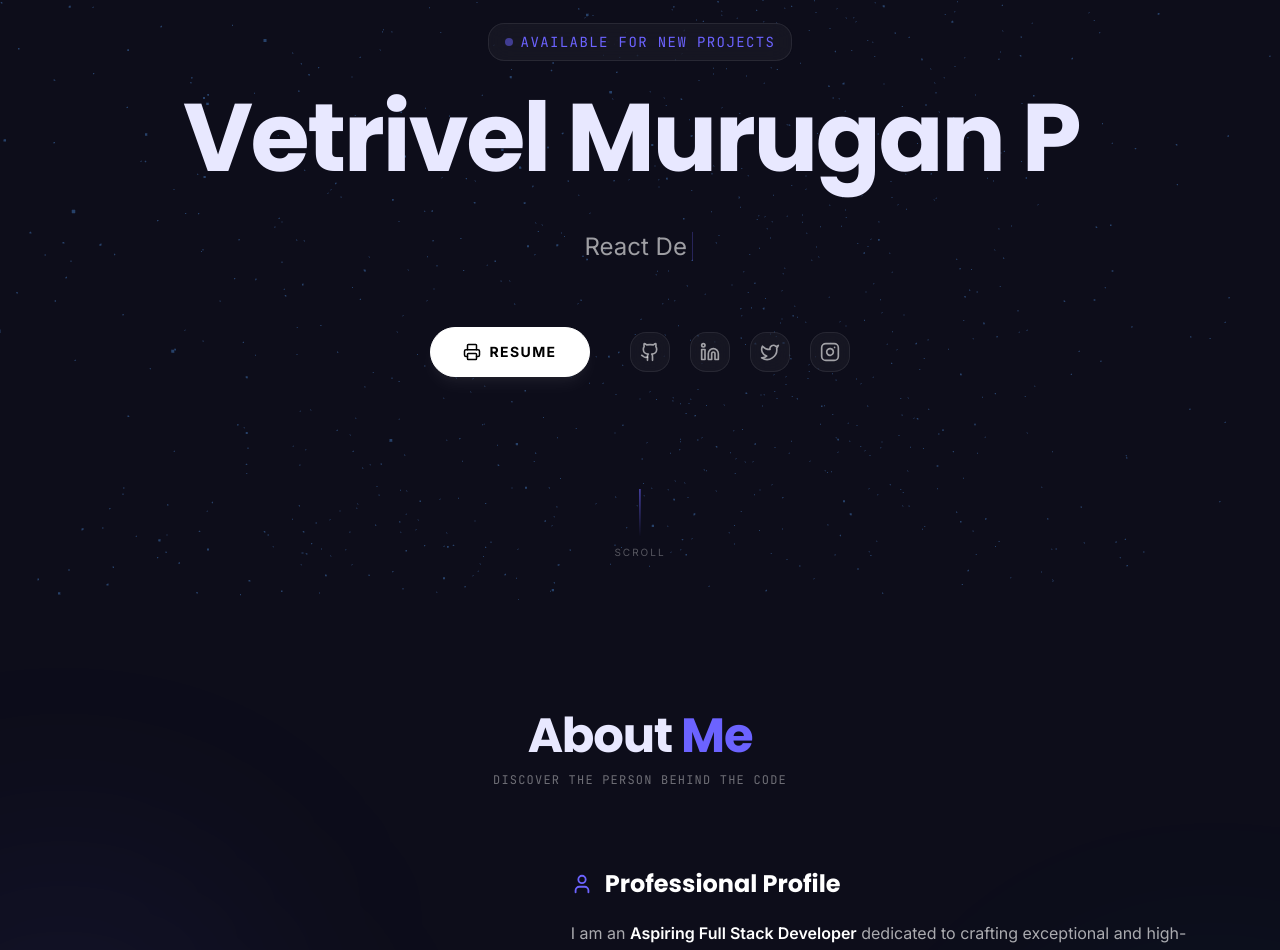
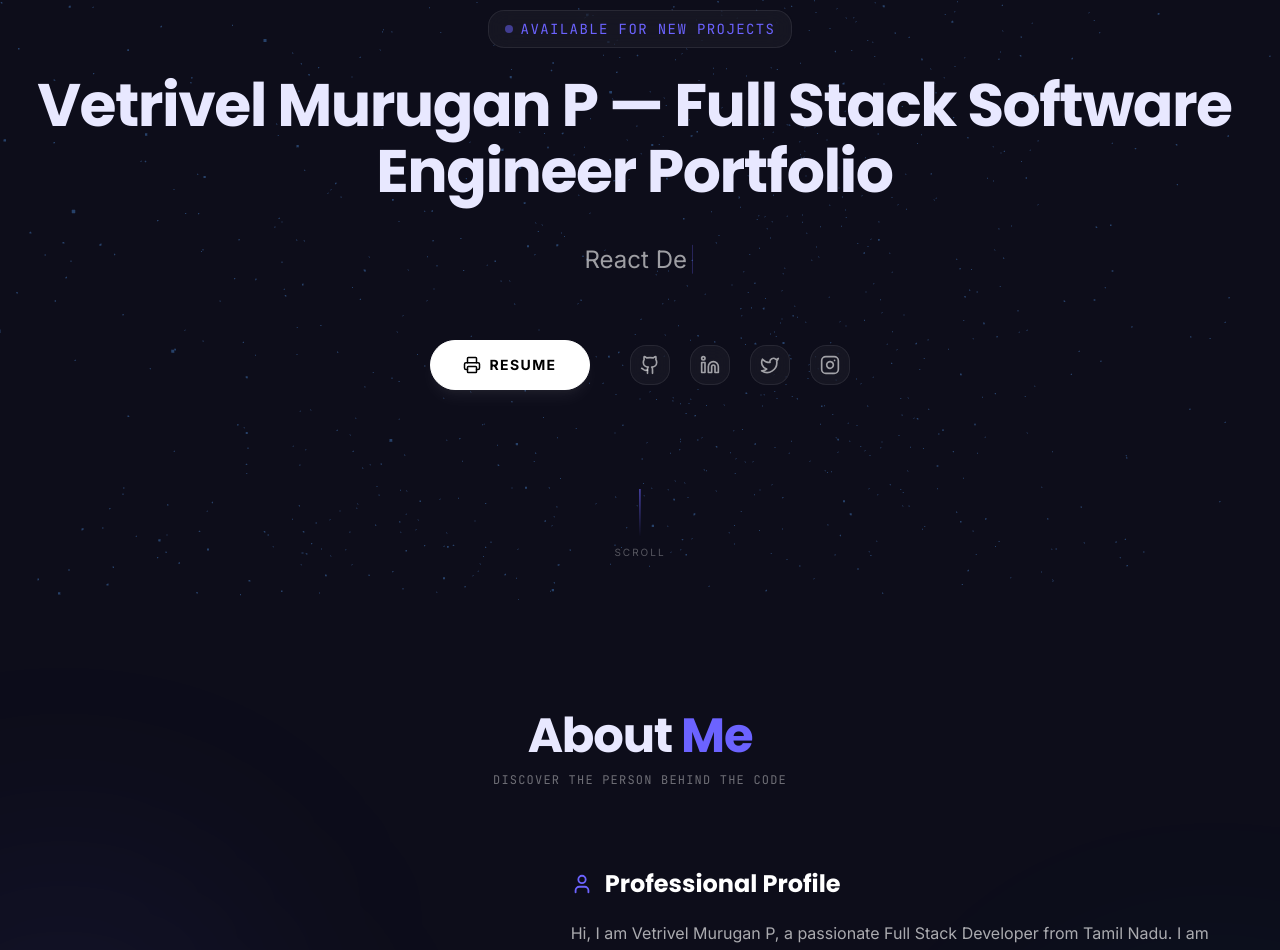
Before and after one commit to mr-vvm-2005/New-portfolio, a Next.js app: page / in a window 1280 px wide. Shown: the part 200-1150 px from the top of the page. Built offline with nearby package versions, Linux system fonts and the light colour scheme.

Commit message:
seo: add target search keywords and metadata variations

```diff
--- a/src/app/layout.tsx
+++ b/src/app/layout.tsx
@@ -45,6 +45,8 @@ export default function RootLayout({
                 <meta property="og:image" content="https://mr-vvm-2005.github.io/New-portfolio/profile.jpg" />
                 <meta property="og:url" content="https://mr-vvm-2005.github.io/New-portfolio/" />
                 <meta property="og:type" content="website" />
+                <link rel="manifest" href="./manifest.json" />
+                <meta name="keywords" content="Vetrivel Murugan P, Vetrivel Murugan, mr-vvm, vvm , mr.vvm, mr_vvm, mr-vvm-2005, Vetrivel Murugan Developer, Full Stack Developer Tamil Nadu, Vetrivel Murugan Portfolio" />
             </head>
             <body className="bg-near-black text-foreground antialiased selection:bg-accent-violet/30 overflow-x-hidden">
                 <LenisProvider>
--- a/src/components/sections/About.tsx
+++ b/src/components/sections/About.tsx
@@ -77,7 +77,7 @@ export default function About() {
                                 <div className="relative w-full h-full rounded-full overflow-hidden border-2 border-white/20 hover:border-accent-blue transition-colors duration-300 shadow-2xl shadow-[#6C63FF]/20 group">
                                     <Image
                                         src={getAssetPath("/profile.jpg")}
-                                        alt="Vetrivel Murugan P"
+                                        alt="Vetrivel Murugan P - Full Stack Developer Portfolio Picture"
                                         fill
                                         className="object-cover transition-transform duration-500 group-hover:scale-110"
                                     />
@@ -131,9 +131,7 @@ export default function About() {
                             </h3>
                             <div className="space-y-4 text-base text-white/65 leading-relaxed">
                                 <p>
-                                    I am an <span className="text-white font-semibold">Aspiring Full Stack Developer</span> dedicated to crafting exceptional
-                                    and high-performance web experiences. My journey is defined by a commitment to mastering modern technologies
-                                    and delivering solutions that bridge the gap between functionality and design.
+                                    Hi, I am Vetrivel Murugan P, a passionate Full Stack Developer from Tamil Nadu. I am currently pursuing my degree in Information Technology at Dr. Sivanthi Aditanar College of Engineering. As a software engineer, I build high-performance web applications using modern tech stacks...
                                 </p>
                                 <p>
                                     I've completed <span className="text-[#6C63FF] font-semibold">2 internships</span> — a Full Stack Development internship at{" "}
--- a/src/components/sections/Hero.tsx
+++ b/src/components/sections/Hero.tsx
@@ -85,9 +85,9 @@ export default function Hero() {
 
                 <h1
                     ref={textRef}
-                    className="text-[26px] min-[375px]:text-[32px] sm:text-5xl md:text-7xl lg:text-8xl font-bold mb-6 tracking-tight leading-[1.1] select-none cursor-pointer transition-all duration-300 active:scale-95 active:text-accent-blue hover:scale-[1.02] md:hover:scale-105 hover:text-accent-blue hover:drop-shadow-[0_0_15px_rgba(56,189,248,0.3)] whitespace-nowrap"
+                    className="text-[26px] min-[375px]:text-[32px] sm:text-4xl md:text-5xl lg:text-6xl font-bold mb-6 tracking-tight leading-[1.1] select-none cursor-pointer transition-all duration-300 active:scale-95 active:text-accent-blue hover:scale-[1.02] md:hover:scale-105 hover:text-accent-blue hover:drop-shadow-[0_0_15px_rgba(56,189,248,0.3)]"
                 >
-                    Vetrivel Murugan P
+                    Vetrivel Murugan P — Full Stack Software Engineer Portfolio
                 </h1>
 
                 <motion.div
--- a/src/components/sections/Projects.tsx
+++ b/src/components/sections/Projects.tsx
@@ -107,7 +107,7 @@ function ProjectCard({ project, index }: { project: Project; index: number }) {
                     <>
                         <Image
                             src={project.image}
-                            alt={project.title}
+                            alt={`${project.title} - Full Stack Web Application project by Vetrivel Murugan`}
                             fill
                             unoptimized
                             onError={() => setImgError(true)}
```
Also changed, not shown: public/manifest.json (added).
